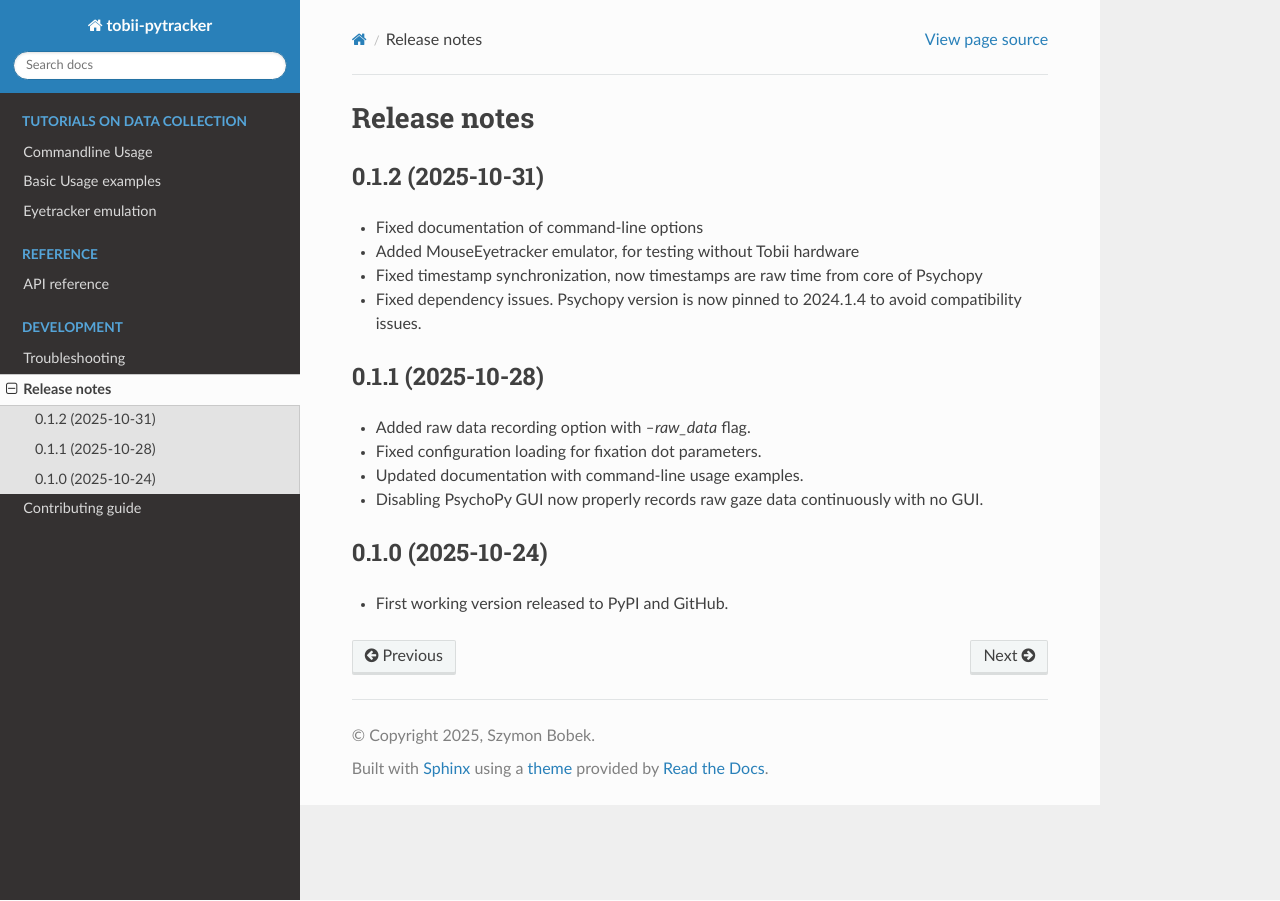
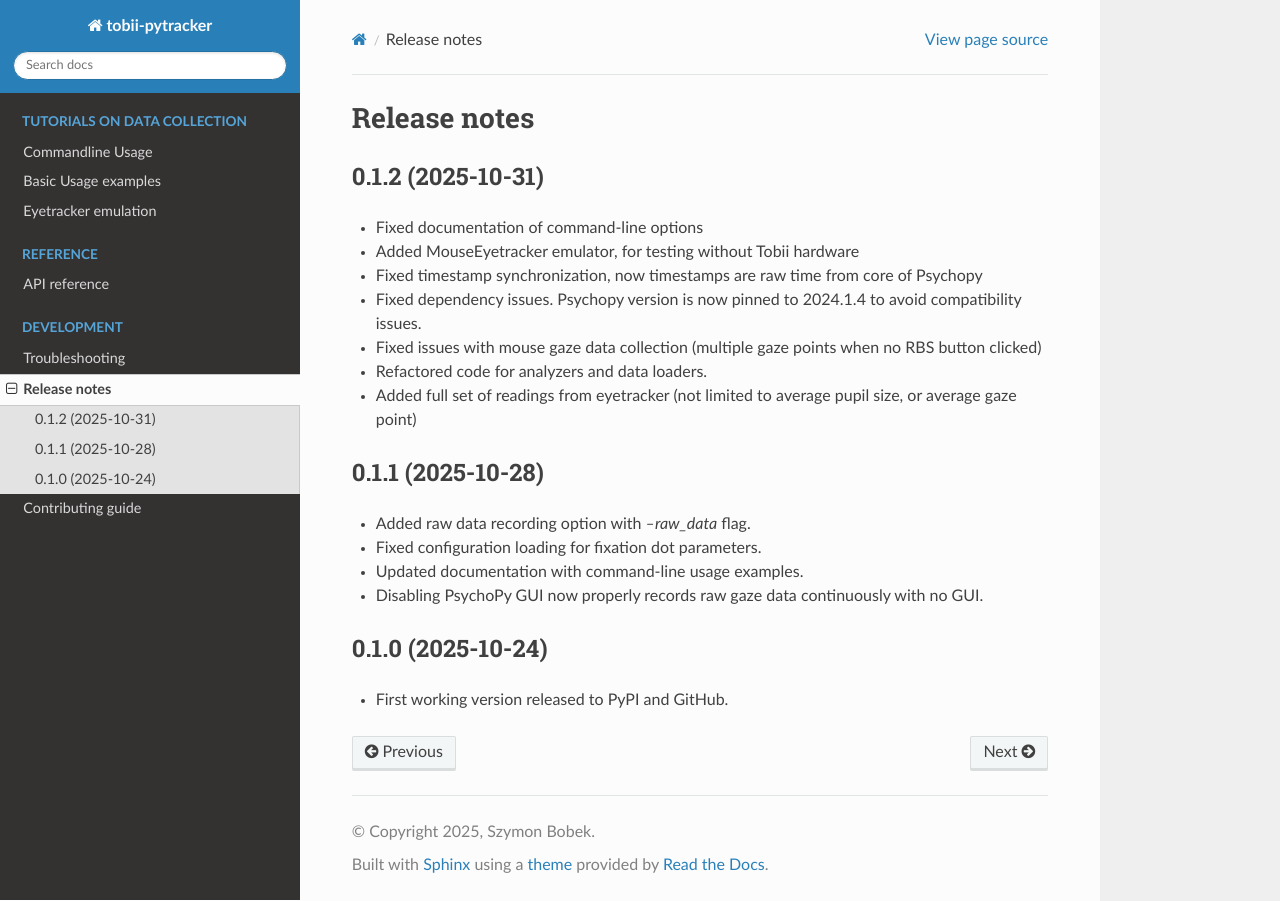
Before and after one commit to sbobek/tobii-pytracker, a Sphinx documentation site: the page built from docs/release_notes.rst, in a window 1280 px wide. Built offline with Sphinx 7.4.7 and the Read the Docs theme 3.1.0, drawn with Linux system fonts in a browser that asks for light colours.

Commit message:
release notes updated

```diff
--- a/docs/release_notes.rst
+++ b/docs/release_notes.rst
@@ -7,6 +7,9 @@ Release notes
 * Added MouseEyetracker emulator, for testing without Tobii hardware
 * Fixed timestamp synchronization, now timestamps are raw time from core of Psychopy
 * Fixed dependency issues. Psychopy version is now pinned to 2024.1.4 to avoid compatibility issues.
+* Fixed issues with mouse gaze data collection (multiple gaze points when no RBS button clicked)
+* Refactored code for analyzers and data loaders.
+* Added full set of readings from eyetracker (not limited to average pupil size, or average gaze point)
 
 
 0.1.1 (2025-10-28)
```
